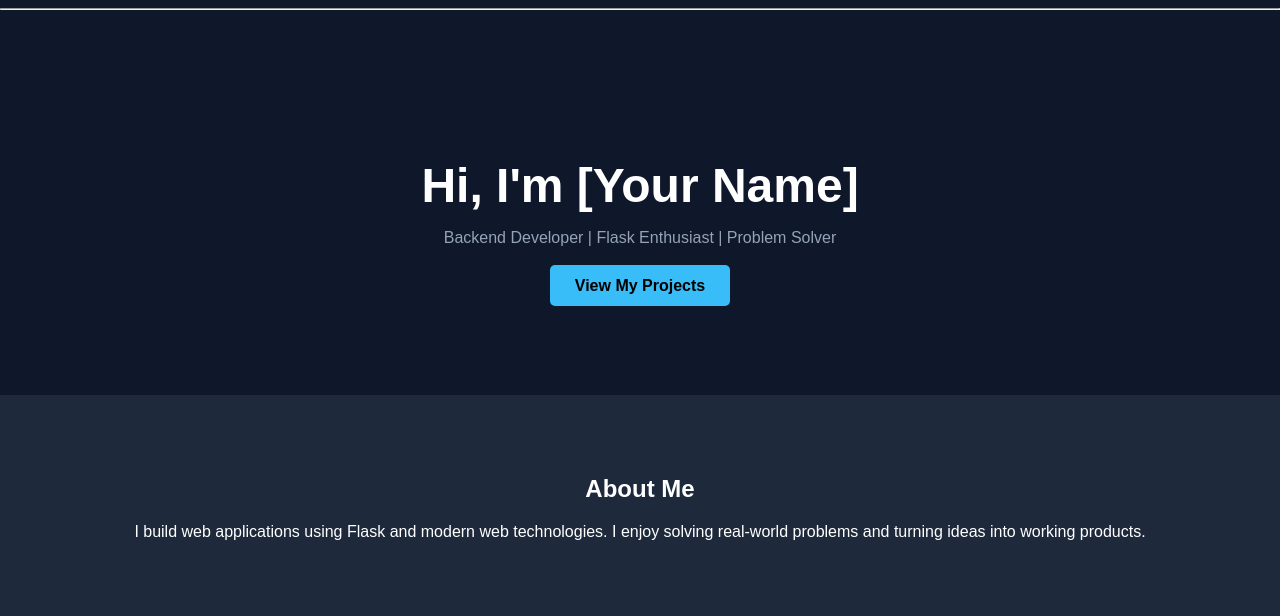
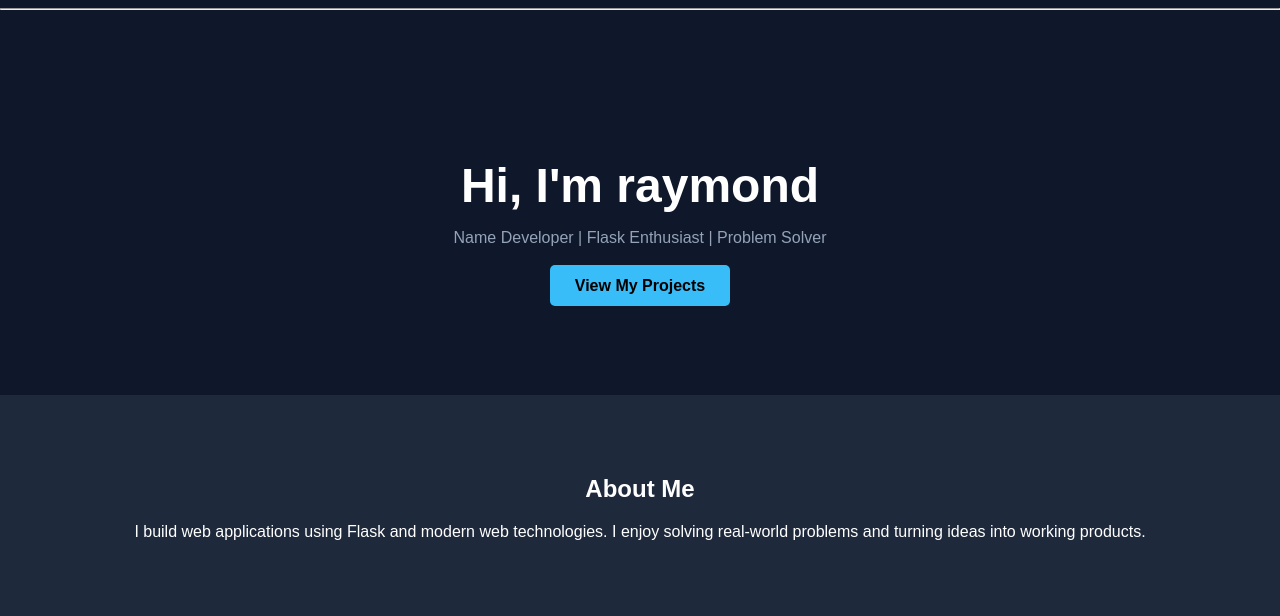
Before and after one commit to raymondmutiga36-cloud/Render, a Flask app: page / in a window 1280 px wide. Shown: the part 48-664 px from the top of the page. Run offline with Flask 3, Linux system fonts and the light colour scheme.

Commit message:
Update index.html

```diff
--- a/templates/index.html
+++ b/templates/index.html
@@ -3,8 +3,8 @@
 {% block content %}
 
 <section class="hero">
-    <h1>Hi, I'm [Your Name]</h1>
-    <p class="subtitle">Backend Developer | Flask Enthusiast | Problem Solver</p>
+    <h1>Hi, I'm raymond</h1>
+    <p class="subtitle">Name Developer | Flask Enthusiast | Problem Solver</p>
     <a href="/projects" class="btn">View My Projects</a>
 </section>
 
```
